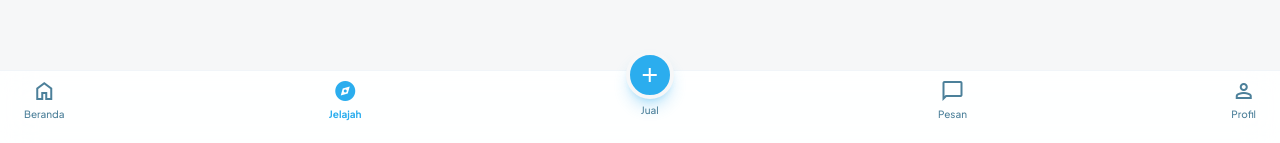
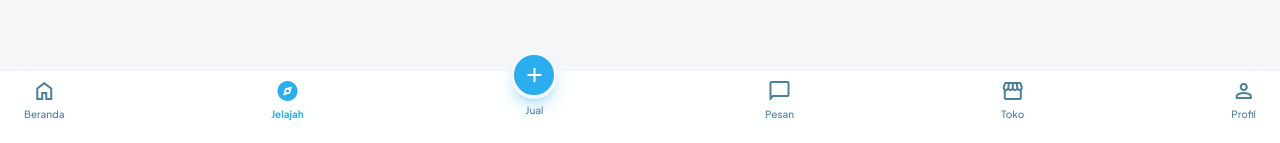
Before and after one commit to galangrizkyp48-droid/Segora, a Next.js app: page /explore in a window 1280 px wide. Shown: the part 654-797 px from the top of the page. Built offline with nearby package versions, Linux system fonts and the light colour scheme; no server answers; the database is empty.

Commit message:
Fix: Nav visibility, Dashboard redirect, Image Bucket, Seller ID, Offer Type

```diff
--- a/app/dashboard/page.tsx
+++ b/app/dashboard/page.tsx
@@ -5,6 +5,7 @@ import { supabase } from "@/utils/supabase/client";
 import Link from "next/link";
 import { useRouter } from "next/navigation";
 import { Item } from "@/utils/types";
+import BottomNav from "@/components/BottomNav";
 
 export default function Dashboard() {
     const router = useRouter();
@@ -32,7 +33,7 @@ export default function Dashboard() {
             setProfile(profile);
 
             if (!profile?.is_seller) {
-                router.replace("/setup-shop");
+                router.replace("/profile");
                 return;
             }
 
@@ -215,8 +216,9 @@ export default function Dashboard() {
                 </Link>
 
                 {/* Bottom Navigation Spacer */}
-                <div className="h-10"></div>
+                <div className="h-20"></div>
             </div>
+            <BottomNav />
         </div>
     );
 }
--- a/components/BottomNav.tsx
+++ b/components/BottomNav.tsx
@@ -54,12 +54,10 @@ export default function BottomNav() {
                 <span className={`text-[10px] ${isActive("/messages") ? "font-bold" : "font-medium"}`}>Pesan</span>
             </Link>
 
-            {isSeller && (
-                <Link href="/dashboard" className={`flex flex-col items-center gap-1 ${isActive("/dashboard") ? "text-primary" : "text-[#4c809a] dark:text-slate-400"}`}>
-                    <span className="material-symbols-outlined text-[26px]" style={{ fontVariationSettings: isActive("/dashboard") ? "'FILL' 1" : "'FILL' 0" }}>storefront</span>
-                    <span className={`text-[10px] ${isActive("/dashboard") ? "font-bold" : "font-medium"}`}>Toko</span>
-                </Link>
-            )}
+            <Link href={isSeller ? "/dashboard" : "/profile"} className={`flex flex-col items-center gap-1 ${isActive(isSeller ? "/dashboard" : "/profile") && !isActive("/messages") ? "text-primary" : "text-[#4c809a] dark:text-slate-400"}`}>
+                <span className="material-symbols-outlined text-[26px]" style={{ fontVariationSettings: isActive("/dashboard") ? "'FILL' 1" : "'FILL' 0" }}>storefront</span>
+                <span className={`text-[10px] ${isActive("/dashboard") ? "font-bold" : "font-medium"}`}>Toko</span>
+            </Link>
 
             <Link href="/profile" className={`flex flex-col items-center gap-1 ${isActive("/profile") ? "text-primary" : "text-[#4c809a] dark:text-slate-400"}`}>
                 <span className="material-symbols-outlined text-[26px]" style={{ fontVariationSettings: isActive("/profile") ? "'FILL' 1" : "'FILL' 0" }}>person</span>
```
